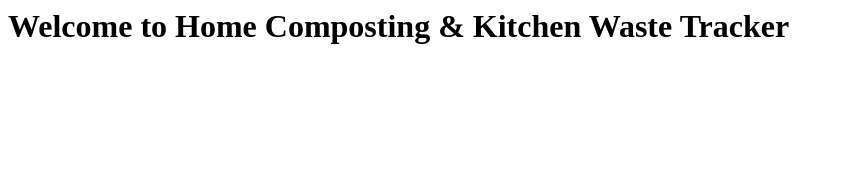
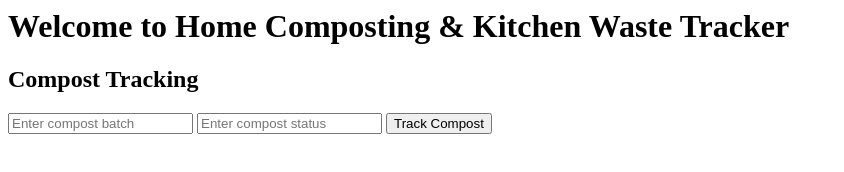
Before and after one commit to rashikiranvyas-arch/Home-Composting-Kitchen-Waste-Tracker, a plain HTML site: page index.html in a window 1280 px wide. Shown: the whole page, without its empty margins (0-844 px from the left). Drawn offline with Linux system fonts and the light colour scheme.

Commit message:
Add files via upload
second commit

```diff
--- a/index.html
+++ b/index.html
@@ -3,6 +3,14 @@
 <title>Online Library</title>
 </head>
 <body>
-<h1>Welcome to Home Composting &amp; Kitchen Waste Tracker</h1>
+<h1>Welcome to Home Composting & Kitchen Waste Tracker</h1>
+
+<h2>Compost Tracking</h2>
+
+<input type="text" placeholder="Enter compost batch">
+<input type="text" placeholder="Enter compost status">
+
+<button>Track Compost</button>
+
 </body>
 </html>
```
